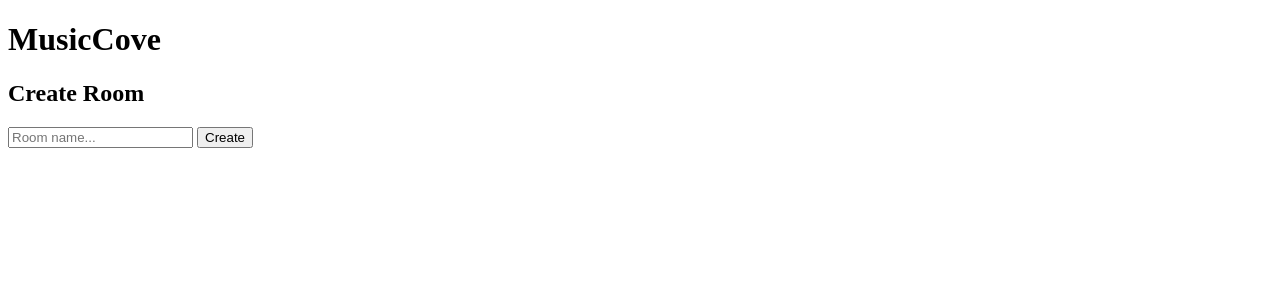
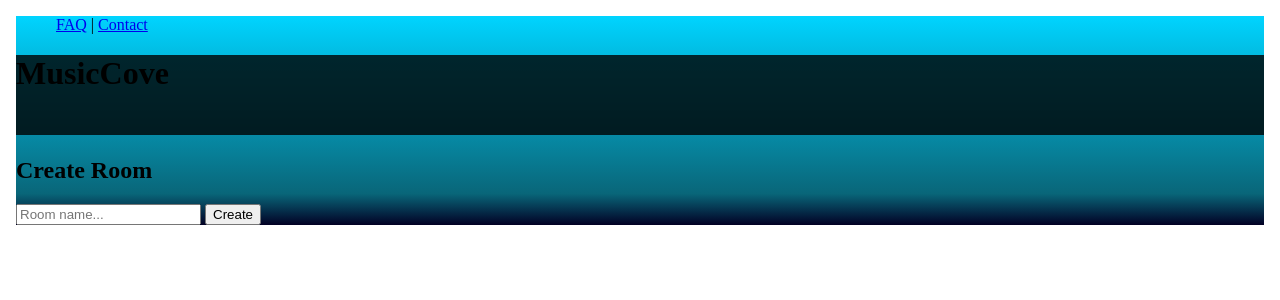
Before and after one commit to shine00chang/LAHacks-Music-Cove, a SvelteKit app: page / in a window 1280 px wide. Shown: the top 300 px of the page. Built offline with nearby package versions, Linux system fonts and the light colour scheme.

Commit message:
yo
Basic homepage and stuff

```diff
--- a/src/routes/+page.svelte
+++ b/src/routes/+page.svelte
@@ -1,9 +1,23 @@
 <script>
+    import Faq from "./faq.svelte";
+    import Contact from "./contact.svelte";
   function create_room() {
     window.location = "/room/"+document.getElementById("room-name").value+"?create=true";
   }
+  export let menu;
 </script>
+<body>
+<ul id="menu">
+	<li><a href="/" on:click|preventDefault={() => (menu = 1)}>FAQ</a></li> |
+	<li><a href="/" on:click|preventDefault={() => (menu = 2)}>Contact</a></li>
+</ul>
+{#if menu === 1}
+<Faq/>
+{:else if menu === 2}
+<Contact />
+{:else}
 
+{/if}
 <h1>MusicCove</h1>
 
 <form>
@@ -11,3 +25,19 @@
   <input id="room-name" type="text" placeholder="Room name..."/>
   <button on:click={create_room}>Create</button>
 </form>
+</body>
+<style>
+    body{
+		background: rgb(2,0,36);
+		background: linear-gradient(0deg, rgba(2,0,36,1) 0%, rgba(9,102,121,1) 15%, rgba(0,212,255,1) 100%);
+    }
+    ul#menu li{
+		display : inline;
+	}
+    h1 {
+        background-color: rgba(0, 0, 0, 0.8);
+        font: "Comic Sans";
+        height: 80px;
+        align-self: center;
+    }
+</style>
--- /dev/null
+++ b/src/routes/contact.svelte
@@ -0,0 +1 @@
+<h1>Contacts</h1>
--- /dev/null
+++ b/src/routes/faq.svelte
@@ -0,0 +1 @@
+<h1>FAQ</h1>
```
